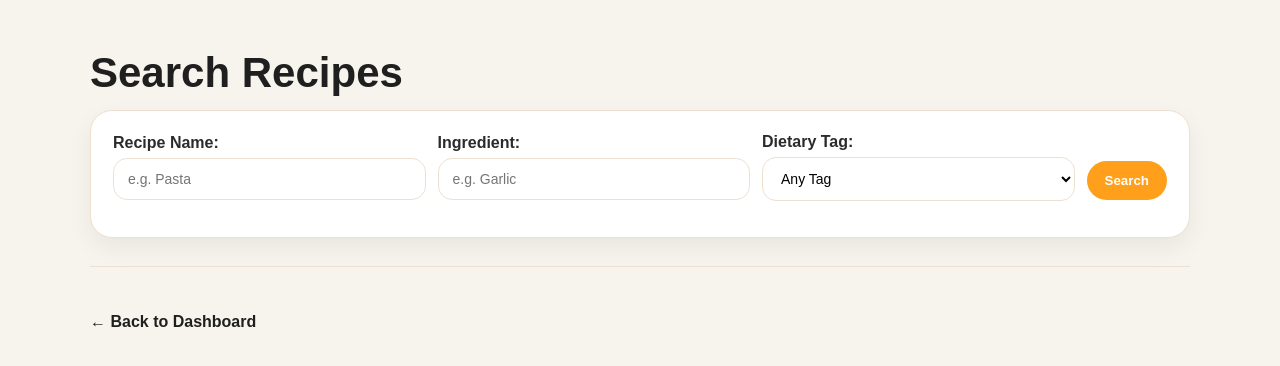
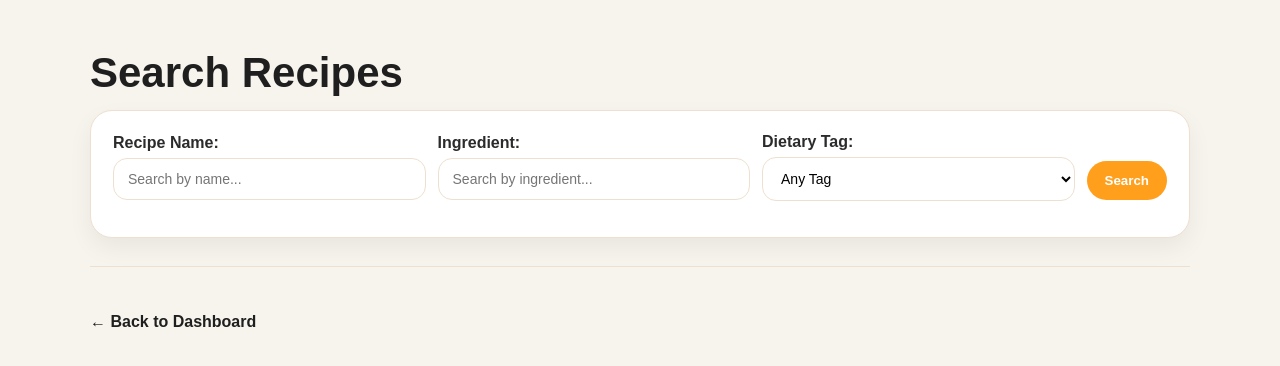
Before and after one commit to Javan27/CSC330-RecipeHub, a Flask app: page /search in a window 1280 px wide. Shown: the top 366 px of the page. Run offline with Flask 3, Linux system fonts and the light colour scheme.

Commit message:
Update search_results.html

```diff
--- a/templates/search_results.html
+++ b/templates/search_results.html
@@ -16,12 +16,12 @@
             <form action="/search" method="GET" class="search-form">
                 <div class="form-group" style="flex: 1; min-width: 200px;">
                     <label class="form-label">Recipe Name:</label>
-                    <input class="form-input" type="text" name="q_name" value="{{ q_name or '' }}" placeholder="e.g. Pasta">
+                    <input class="form-input" type="text" name="q_name" value="{{ q_name or '' }}" placeholder="Search by name...">
                 </div>
 
                 <div class="form-group" style="flex: 1; min-width: 200px;">
                     <label class="form-label">Ingredient:</label>
-                    <input class="form-input" type="text" name="q_ing" value="{{ q_ing or '' }}" placeholder="e.g. Garlic">
+                    <input class="form-input" type="text" name="q_ing" value="{{ q_ing or '' }}" placeholder="Search by ingredient...">
                 </div>
 
                 <div class="form-group" style="flex: 1; min-width: 150px;">
@@ -46,9 +46,9 @@
             <h2 class="section-title">Results:</h2>
 
             {% if results %}
-                <ul class="search-results-list" style="list-style: none; padding: 0;">
+                <ul class="search-results-list">
                     {% for item in results %}
-                        <li class="search-result-item card" style="margin-bottom: 15px;">
+                        <li class="search-result-item card" style="margin-bottom: 15px; list-style: none;">
                             <div style="display: flex; justify-content: space-between; align-items: start;">
                                 <div>
                                     <h3 style="margin: 0;">
@@ -62,14 +62,14 @@
                                     </p>
 
                                     {% if item.context %}
-                                        <p class="result-context" style="margin: 5px 0; font-weight: bold; color: var(--orange);">
+                                        <p class="result-context">
                                             {{ item.context }}
                                         </p>
                                     {% endif %}
                                 </div>
 
                                 {% if item.recipe.tags %}
-                                    <span class="badge-admin" style="background: var(--dark);">{{ item.recipe.tags }}</span>
+                                    <span class="badge-admin">{{ item.recipe.tags }}</span>
                                 {% endif %}
                             </div>
                         </li>
```
